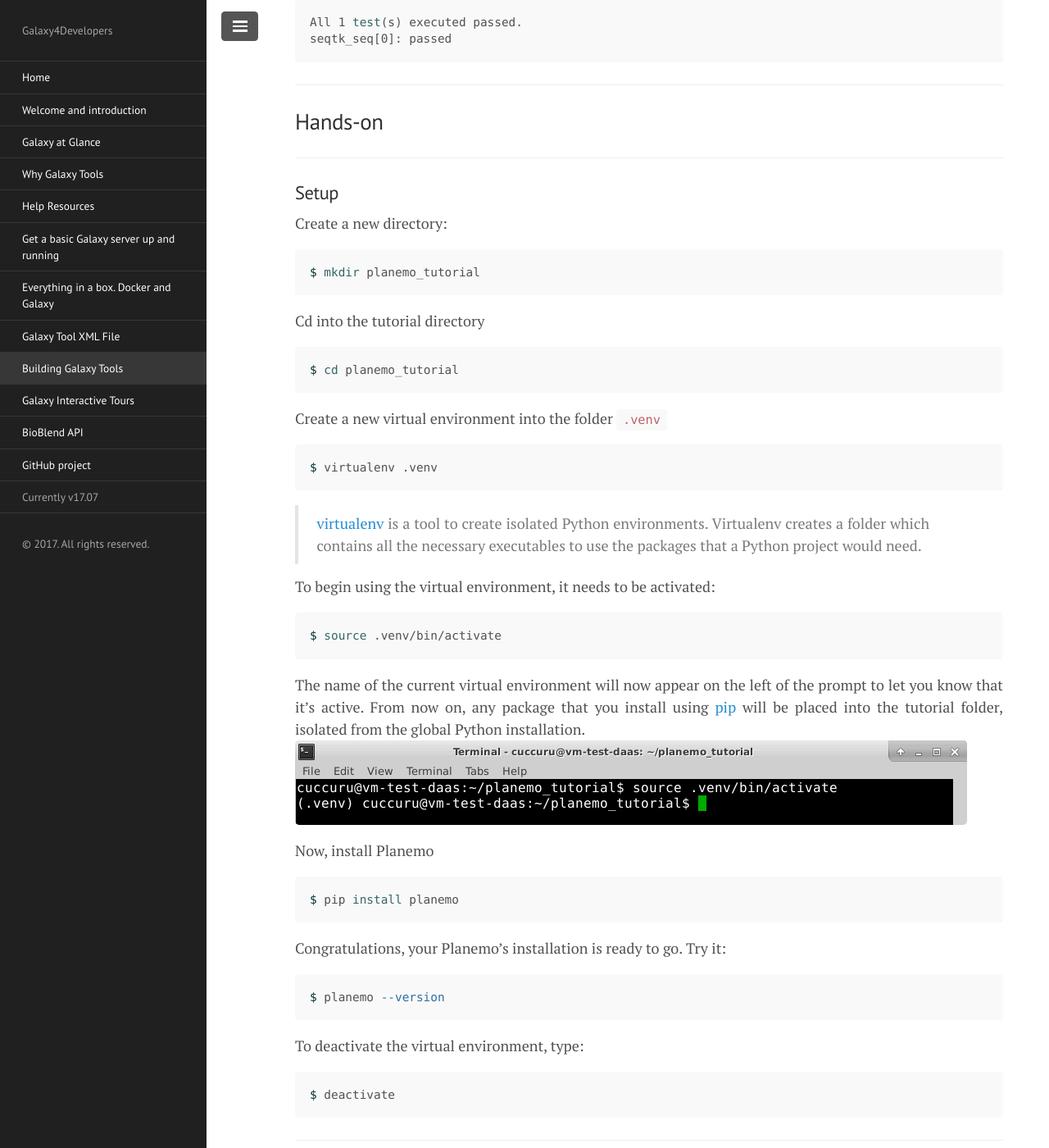
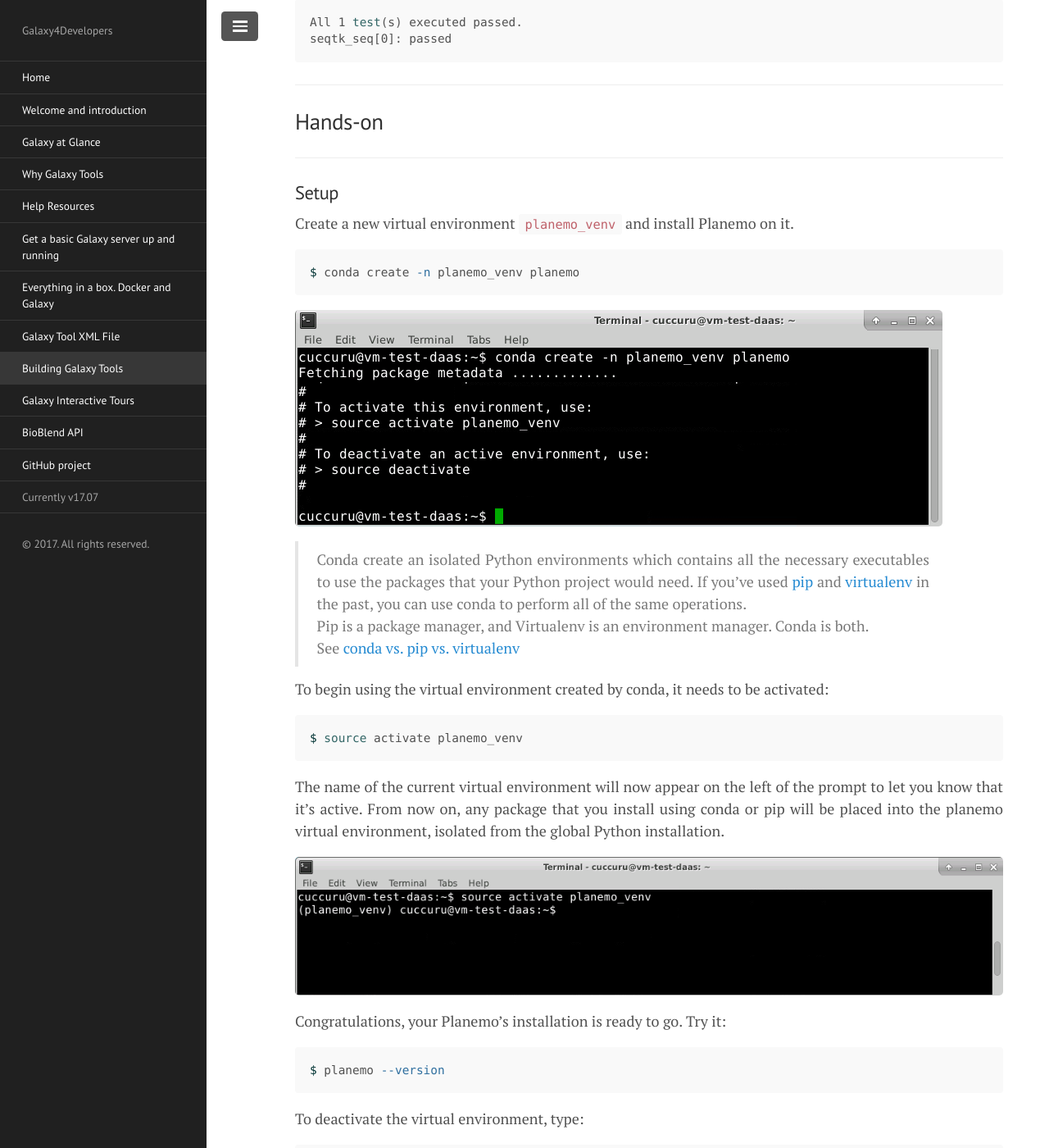
Before and after one commit to crs4/Galaxy4Developers, a Jekyll site: the page built from lectures/08.building_galaxy_tools.md, in a window 1280 px wide and 1400 px high, scrolled down 3988 px. Shown: the whole window at 82% size. Built offline with Jekyll 4.4.1, drawn with Linux system fonts in a browser that asks for light colours; nearby versions of some CDN libraries; some of the changed text lies outside the part shown.

Commit message:
update setup section to use conda

````diff
--- a/lectures/08.building_galaxy_tools.md
+++ b/lectures/08.building_galaxy_tools.md
@@ -119,34 +119,29 @@ seqtk_seq[0]: passed
 ---
 ### Setup
 
-Create a new directory:
+Create a new virtual environment `planemo_venv` and install Planemo on it.
 ```bash
-$ mkdir planemo_tutorial
+$ conda create -n planemo_venv planemo
 ```
-Cd into the tutorial directory
+![Virtualvenv]({{site.url}}/images/08_create_venv.png)
+> Conda create an isolated
+Python environments which contains all the necessary executables to use the
+packages that your Python project would need. If you’ve used [pip](https://pip.pypa.io/en/stable/) and [virtualenv](https://virtualenv.pypa.io/en/stable/)  in the past, you can use conda to perform all of the same operations.
+Pip is a package manager, and Virtualenv is an environment manager. Conda is both.
+See [conda vs. pip vs. virtualenv](https://conda.io/docs/_downloads/conda-pip-virtualenv-translator.html)
+
+To begin using the virtual environment created by conda, it needs to be activated:
 ```bash
-$ cd planemo_tutorial
+$ source activate planemo_venv
 ```
-Create a new virtual environment into the folder `.venv`
-```bash
-$ virtualenv .venv
-```
-> [virtualenv](https://virtualenv.pypa.io/en/stable/) is a tool to create isolated Python environments.
-Virtualenv creates a folder which contains all the necessary executables to use the packages that a Python project would need.
 
-To begin using the virtual environment, it needs to be activated:
-```bash
-$ source .venv/bin/activate
-```
 The name of the current virtual environment will now appear on the left of the prompt to let you know that it’s active.
-From now on, any package that you install using [pip](https://pip.pypa.io/en/stable/) will be placed into the
-tutorial folder, isolated from the global Python installation.
-![Virtualvenv]({{site.url}}/images/08_venv_activate.png)
+From now on, any package that you install using conda or pip will be placed
+into the
+planemo virtual environment, isolated from the global Python installation.
 
-Now, install Planemo
-```bash
-$ pip install planemo
-```
+![Virtualvenv]({{site.url}}/images/08_venv_activated.png)
+
 
 Congratulations, your Planemo's installation is ready to go. Try it:
 ```bash
@@ -298,8 +293,9 @@ The *--check_diff* option here will ensure there are significant differnces befo
 Publish  your new shiny wrapper to the test toolshed.
 
 *Steps*:
-15. Configure a shed account
-16. Create a toolshed repository
-17. Update your wrapper then check diff between the shed repository and your
+1. If you don't have one, create an account on the TestToolShed
+2. Configure a shed account
+3. Create a toolshed repository
+4. Update your wrapper then check diff between the shed repository and your
 local copy
-18. Update the shed repository
+5. Update the shed repository
````
Also changed, not shown: other parts of lectures/08.building_galaxy_tools.md (+1 -1 lines), images/08_create_venv.png (added), images/08_venv_activated.png (added).
